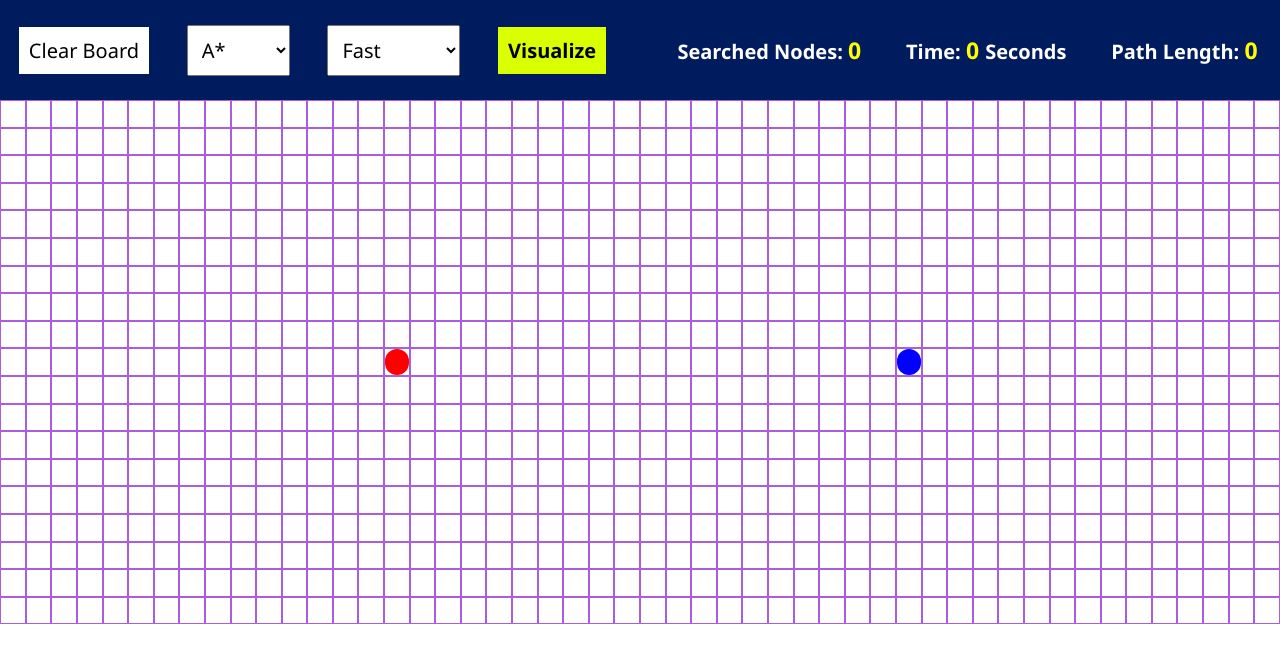
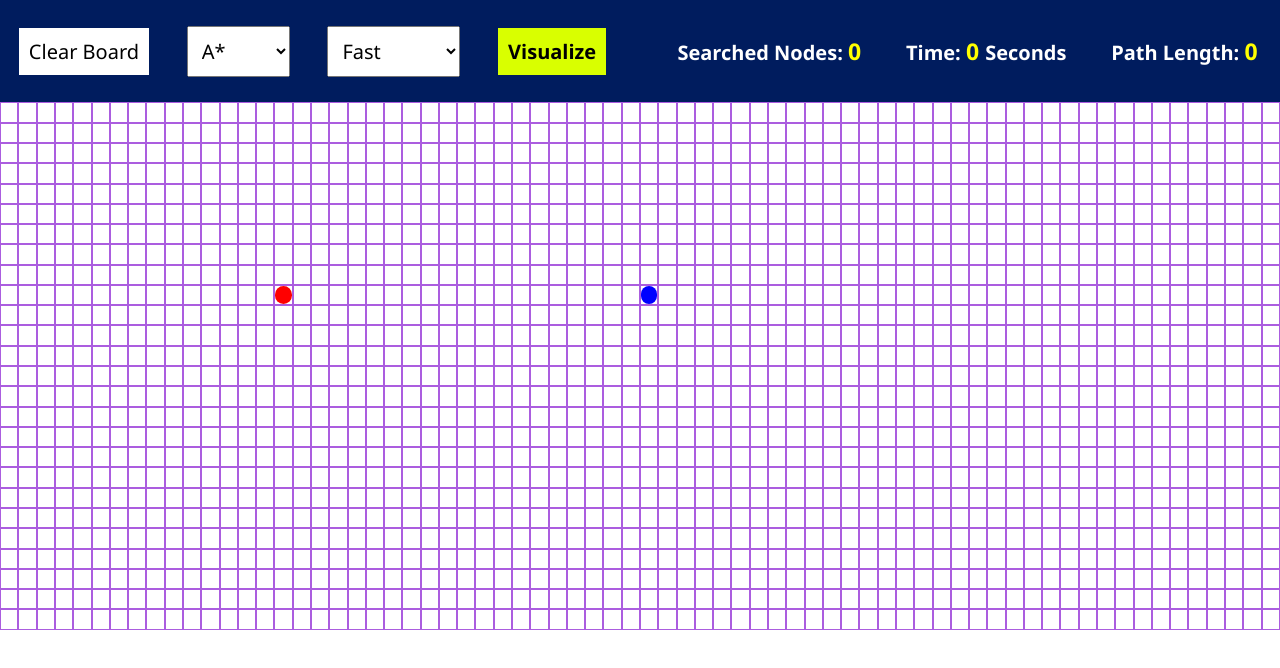
Before and after one commit to Panos-Stergioulas-Mpolis/Pathfinding-visualization, a React (Create React App) app in the folder pvis/: page / in a window 1280 px wide. Shown: the top 668 px of the page. Built offline with nearby package versions, Linux system fonts and the light colour scheme.

Commit message:
Fixed a bug in bug-0

```diff
--- a/pvis/src/Grid/Grid.js
+++ b/pvis/src/Grid/Grid.js
@@ -10,8 +10,8 @@ import { DFS } from "../algorithms/DFS";
 import { BUG0 } from "../algorithms/BUG0";
 
 const Grid = (props) => {
-  const [width, setWidth] = useState(50);
-  const [height, setHeight] = useState(19);
+  const [width, setWidth] = useState(70);
+  const [height, setHeight] = useState(26);
 
   const [startX, setStartX] = useState(props.sX);
   const [startY, setStartY] = useState(props.sY);
--- a/pvis/src/Grid/grid.css
+++ b/pvis/src/Grid/grid.css
@@ -30,8 +30,8 @@
 }
 
 .node {
-  width: calc(100vw / 50);
-  height: calc(100vw / 50);
+  width: calc(100vw / 70);
+  height: calc(100vw / 70);
   border: 1px solid rgb(171, 93, 223);
   background-color: white;
 }
--- a/pvis/src/algorithms/BUG0.js
+++ b/pvis/src/algorithms/BUG0.js
@@ -156,42 +156,42 @@ export const BUG0 = (
             }
 
             if (dir === "Up") {
-              if (curreNode.y > previus.y) {
+              if (curreNode.y >= d.y) {
                 flag = true;
                 break;
               }
             } else if (dir === "Down") {
-              if (curreNode.y < previus.y) {
+              if (curreNode.y <= d.y) {
                 flag = true;
                 break;
               }
             } else if (dir === "Left") {
-              if (curreNode.x < previus.x) {
+              if (curreNode.x <= d.x) {
                 flag = true;
                 break;
               }
             } else if (dir === "Right") {
-              if (curreNode.x > previus.x) {
+              if (curreNode.x >= d.x) {
                 flag = true;
                 break;
               }
             } else if (dir === "Left-Up") {
-              if (curreNode.x < previus.x && curreNode.y < previus.y) {
+              if (curreNode.x <= d.x && curreNode.y <= d.y) {
                 flag = true;
                 break;
               }
             } else if (dir === "Left-down") {
-              if (curreNode.x < previus.x && curreNode.y > previus.y) {
+              if (curreNode.x <= d.x && curreNode.y >= d.y) {
                 flag = true;
                 break;
               }
             } else if (dir === "Right-Up") {
-              if (curreNode.x > previus.x && curreNode.y < previus.y) {
+              if (curreNode.x >= d.x && curreNode.y <= d.y) {
                 flag = true;
                 break;
               }
             } else if (dir === "Right-down") {
-              if (curreNode.x > previus.x && curreNode.y > previus.y) {
+              if (curreNode.x >= d.x && curreNode.y >= d.y) {
                 flag = true;
                 break;
               }
--- a/pvis/src/index.css
+++ b/pvis/src/index.css
@@ -13,7 +13,7 @@
 }
 .screen {
   width: 100%;
-  height: 12.5vh;
+  height: 12.8vh;
   background-color: rgb(0, 28, 94);
   display: flex;
   justify-content: center;
```
